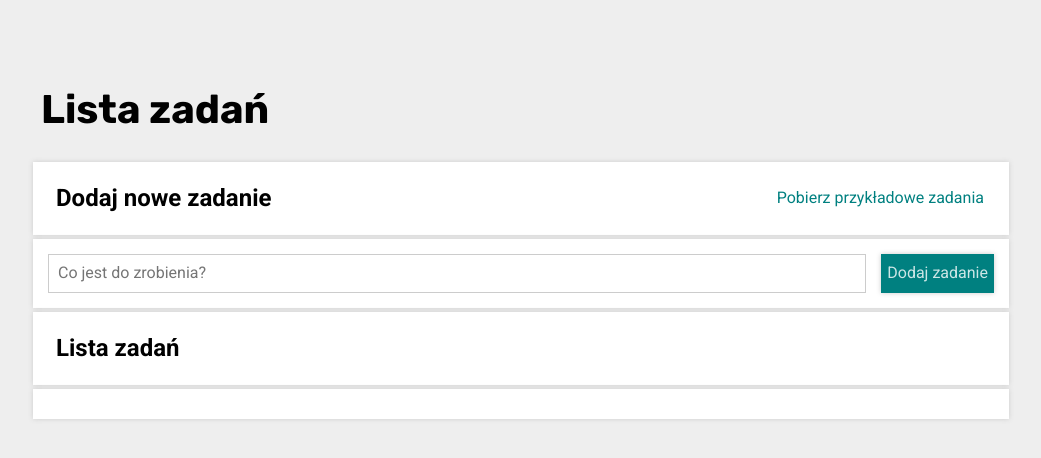
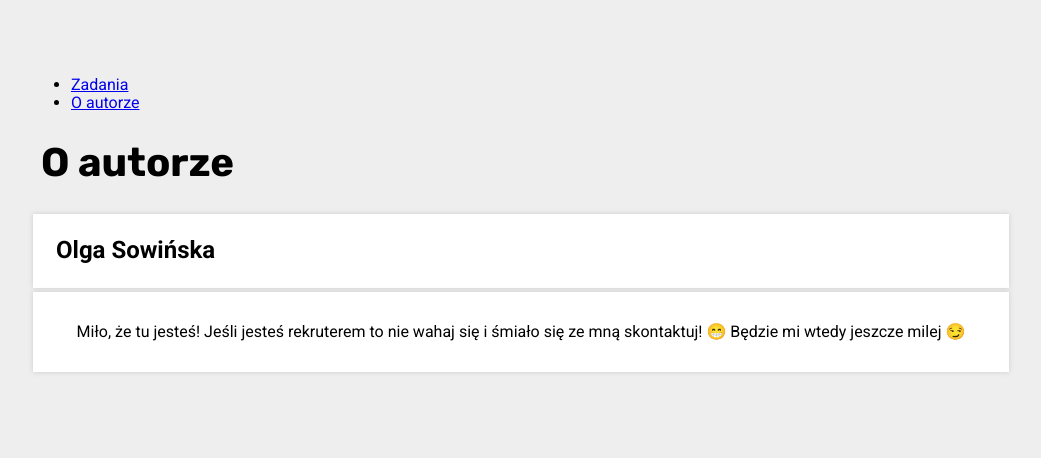
Before and after one commit to olgasowlet/To-do-list-React, a React (Create React App) app: page /#/author in a window 1280 px wide. Shown: the top 458 px of the page, without its empty margins (119-1160 px from the left). Built offline with nearby package versions, Linux system fonts and the light colour scheme.

Commit message:
added Author component and react-router

```diff
--- a/src/App.js
+++ b/src/App.js
@@ -1,6 +1,29 @@
 import React from "react";
+import { HashRouter, Switch, Route, NavLink, Redirect } from "react-router-dom";
 import Tasks from "./features/tasks/Tasks";
+import Author from "./features/author/Author";
 
 export default function App() {
-    return <Tasks />
+    return (
+        <HashRouter>
+            <nav>
+                <ul>
+                    <li><NavLink activeClassName="active" to="/zadania">Zadania</NavLink></li>
+                    <li><NavLink activeClassName="active" to="/author">O autorze</NavLink></li>
+                </ul>
+            </nav>
+
+            <Switch>
+                <Route path="/author">
+                    <Author />
+                </Route>
+                <Route path="/zadania">
+                    <Tasks />
+                </Route>
+                <Route>
+                    <Redirect to="/zadania" />
+                </Route>
+            </Switch>
+        </HashRouter>
+    )
 };
--- /dev/null
+++ b/src/features/author/Author.js
@@ -0,0 +1,28 @@
+import React from 'react';
+import Section from '../../common/Section';
+import Header from "../../common/Header";
+import Container from "../../common/Container";
+import MainContainer from "../../common/MainContainer";
+
+
+function Author() {
+    return (
+        <MainContainer>
+            <Header
+                title="O autorze"
+            />
+            <Container>
+                <Section
+                    title="Olga Sowińska"
+                    body={
+                        <>
+                            <p>Miło, że tu jesteś! Jeśli jesteś rekruterem to nie wahaj się i śmiało się ze mną skontaktuj! 😁 Będzie mi wtedy jeszcze milej 😏</p>
+                        </>
+                    }
+                />
+            </Container>
+        </MainContainer>
+    );
+}
+
+export default Author;
--- a/src/features/tasks/Tasks.js
+++ b/src/features/tasks/Tasks.js
@@ -11,9 +11,6 @@ import { useDispatch } from "react-redux";
 import { fetchExampleTasks } from "./tasksSlice";
 
 function Tasks() {
-  // store.subscribe(() => {
-  //   localStorage.setItem(selectTasks, JSON.stringify(store.getState()))
-  // })
 
   const dispatch = useDispatch();
 
```
